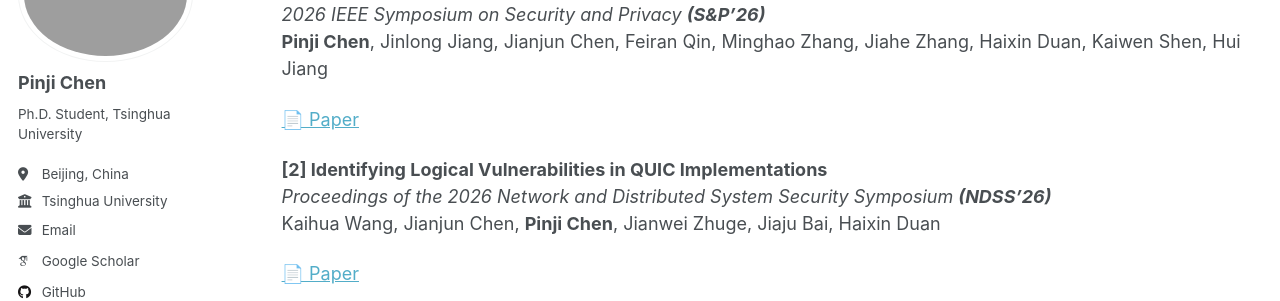
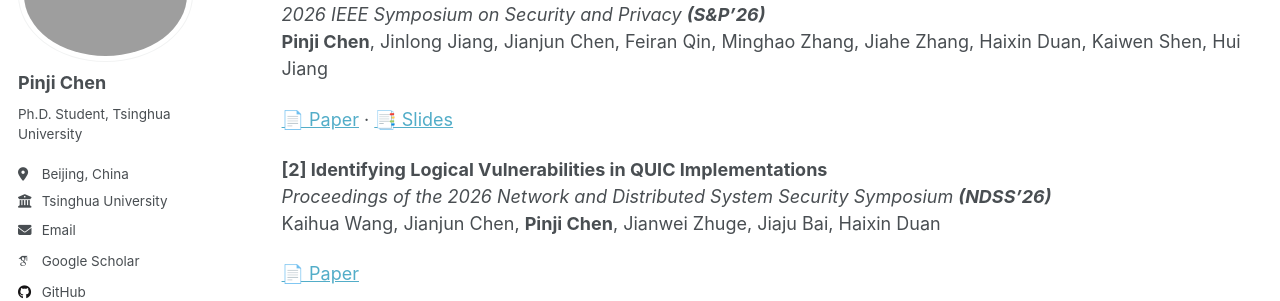
Before and after one commit to Chenpinji/Chenpinji.github.io, a Jekyll site: the page built from _pages/publications.md, in a window 1280 px wide and 900 px high. Shown: the part 171-472 px from the top of the window. Built offline with Jekyll 4.4.1, drawn with Linux system fonts in a browser that asks for light colours; some web fonts are replaced; a script that is not in the unit is left out.

Commit message:
upload sp26 slides

```diff
--- a/_pages/publications.md
+++ b/_pages/publications.md
@@ -9,7 +9,7 @@
 *2026 IEEE Symposium on Security and Privacy **(S&P'26)***
 **Pinji Chen**, Jinlong Jiang, Jianjun Chen, Feiran Qin, Minghao Zhang, Jiahe Zhang, Haixin Duan, Kaiwen Shen, Hui Jiang
 
-[📄 Paper](/files/sp2026c2-final947.pdf)
+[📄 Paper](/files/sp2026c2-final947.pdf) · [📑 Slides](/files/4C-Pinji-Chen-LLMThief-Evaluating-Configuration-Leaking-Risks-in-Commercial-LLM-App-Stores.pdf)
 
 **[2] Identifying Logical Vulnerabilities in QUIC Implementations**
 *Proceedings of the 2026 Network and Distributed System Security Symposium **(NDSS'26)***
```
Also changed, not shown: 1 other file.
